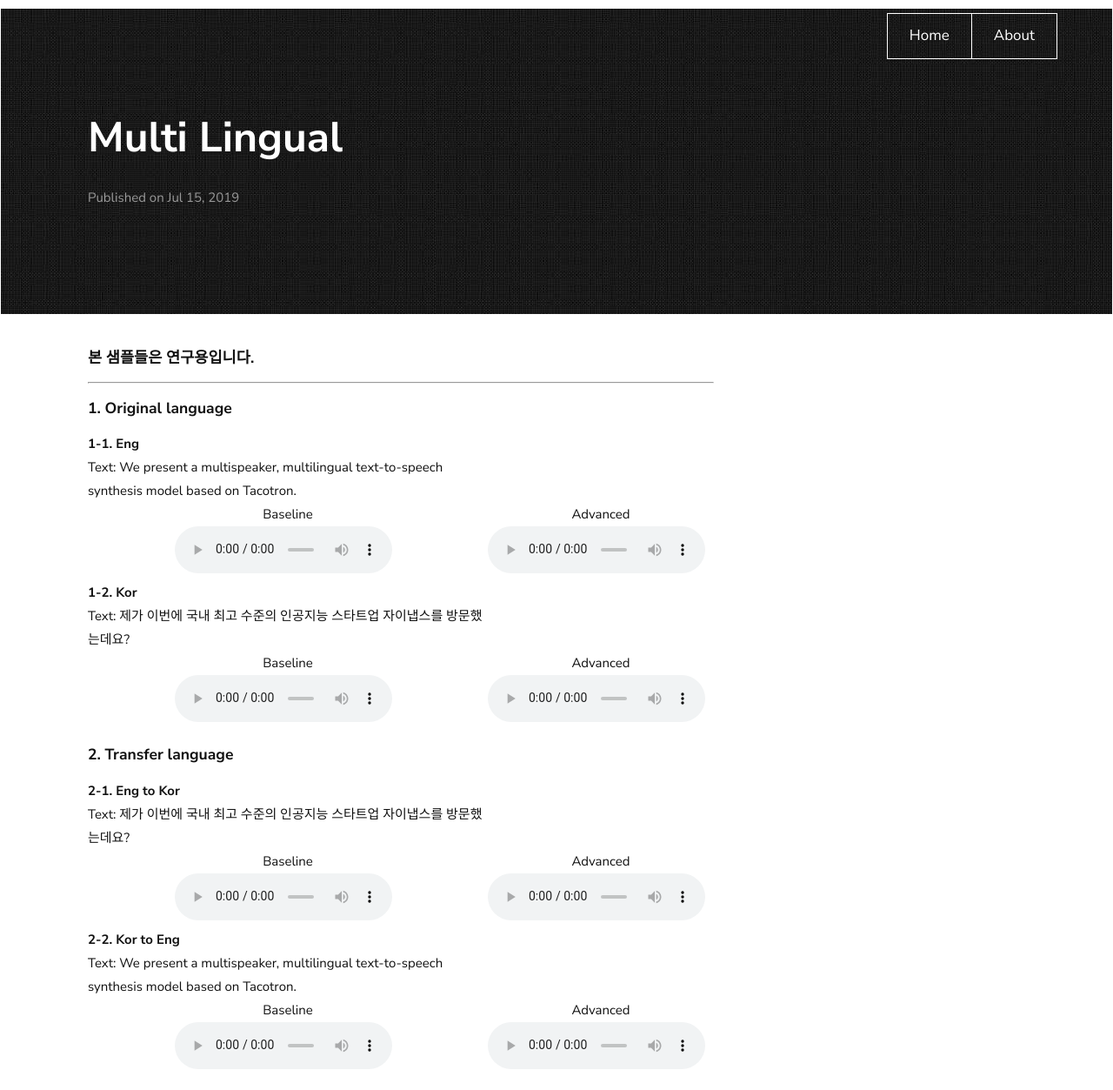
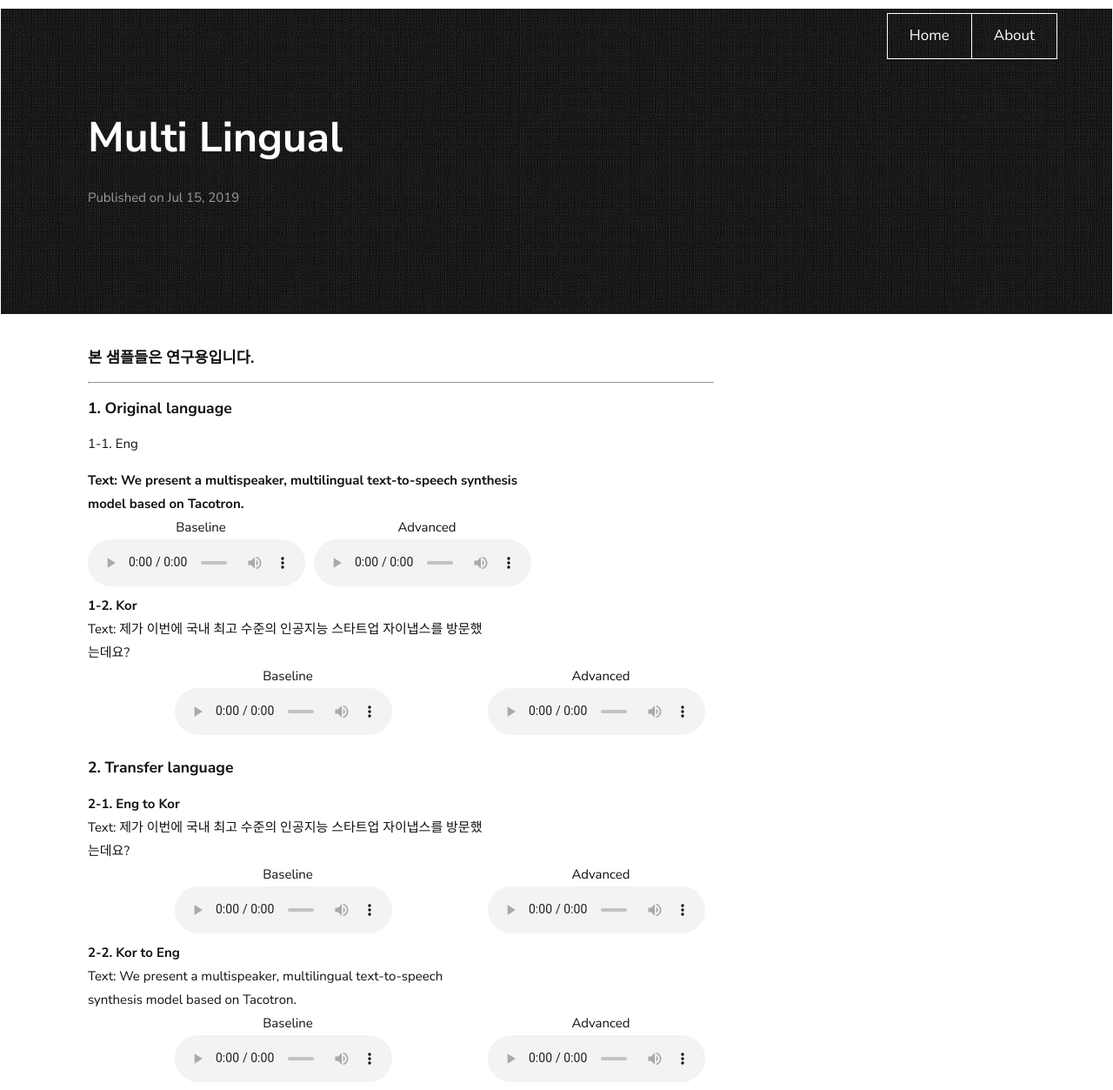
Before and after one commit to Ondal90/ondal90, a Jekyll site: the page built from _posts/2019-07-15-multi-lingual.md, in a window 1280 px wide. Shown: the whole page at 87% size. Built offline with Jekyll 4.4.1, drawn with Linux system fonts in a browser that asks for light colours; our own code applies the rules of GitHub Pages for plain Markdown files.

Commit message:
Update 2019-07-15-multi-lingual.md

```diff
--- a/_posts/2019-07-15-multi-lingual.md
+++ b/_posts/2019-07-15-multi-lingual.md
@@ -37,11 +37,9 @@ categories: xinapse TTS
 <h3>본 샘플들은 연구용입니다.</h3>
 <hr>
 <h3 align="left">1. Original language</h3>
+  1-1. Eng
 <table>
-  <caption align="left">1-1. Eng</caption>
-  <tr>
-    <td>Text: We present a multispeaker, multilingual text-to-speech synthesis model based on Tacotron.</td>
-  </tr>
+  <caption align="left">Text: We present a multispeaker, multilingual text-to-speech synthesis model based on Tacotron.</caption>
   <tr>
     <td align="center">Baseline </td>
     <td align="center">Advanced </td>
```
